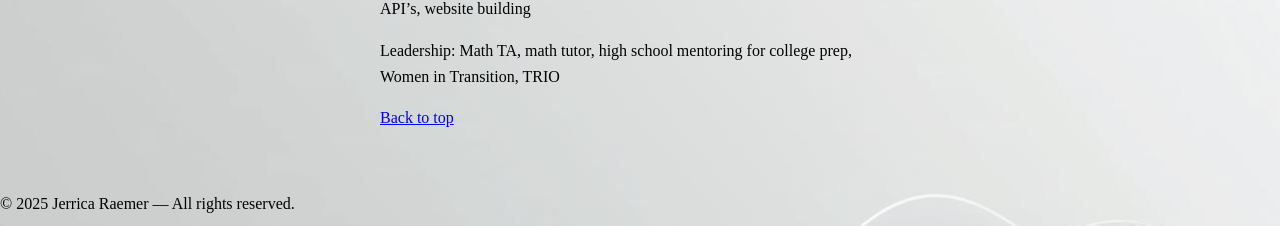
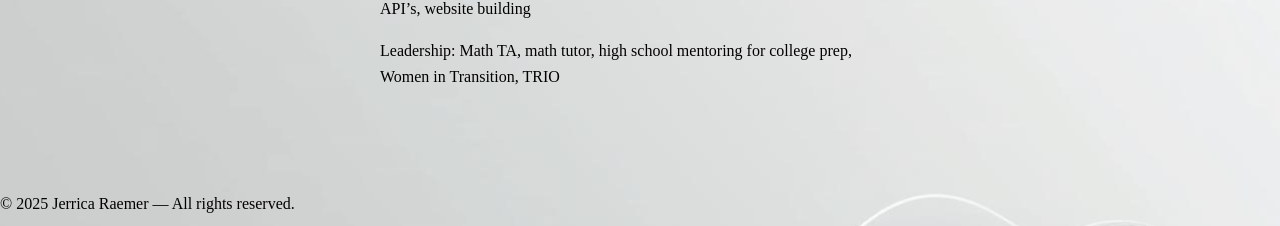
Before and after one commit to JerricaRaemer/jerricaraemer.github.com, a Jekyll site: the page built from skills.md, in a window 1280 px wide and 1283 px high. Shown: the part 1054-1280 px from the top of the window. Built offline with Jekyll 4.4.1, drawn with Linux system fonts in a browser that asks for light colours.

Commit message:
Update skills.md

```diff
--- a/skills.md
+++ b/skills.md
@@ -47,5 +47,3 @@ permalink: /skills/
 >
 > Leadership: Math TA, math tutor, high school mentoring for college prep, Women in Transition, TRIO
 >
-> <a href="#headline">Back to top</a>
->
```
